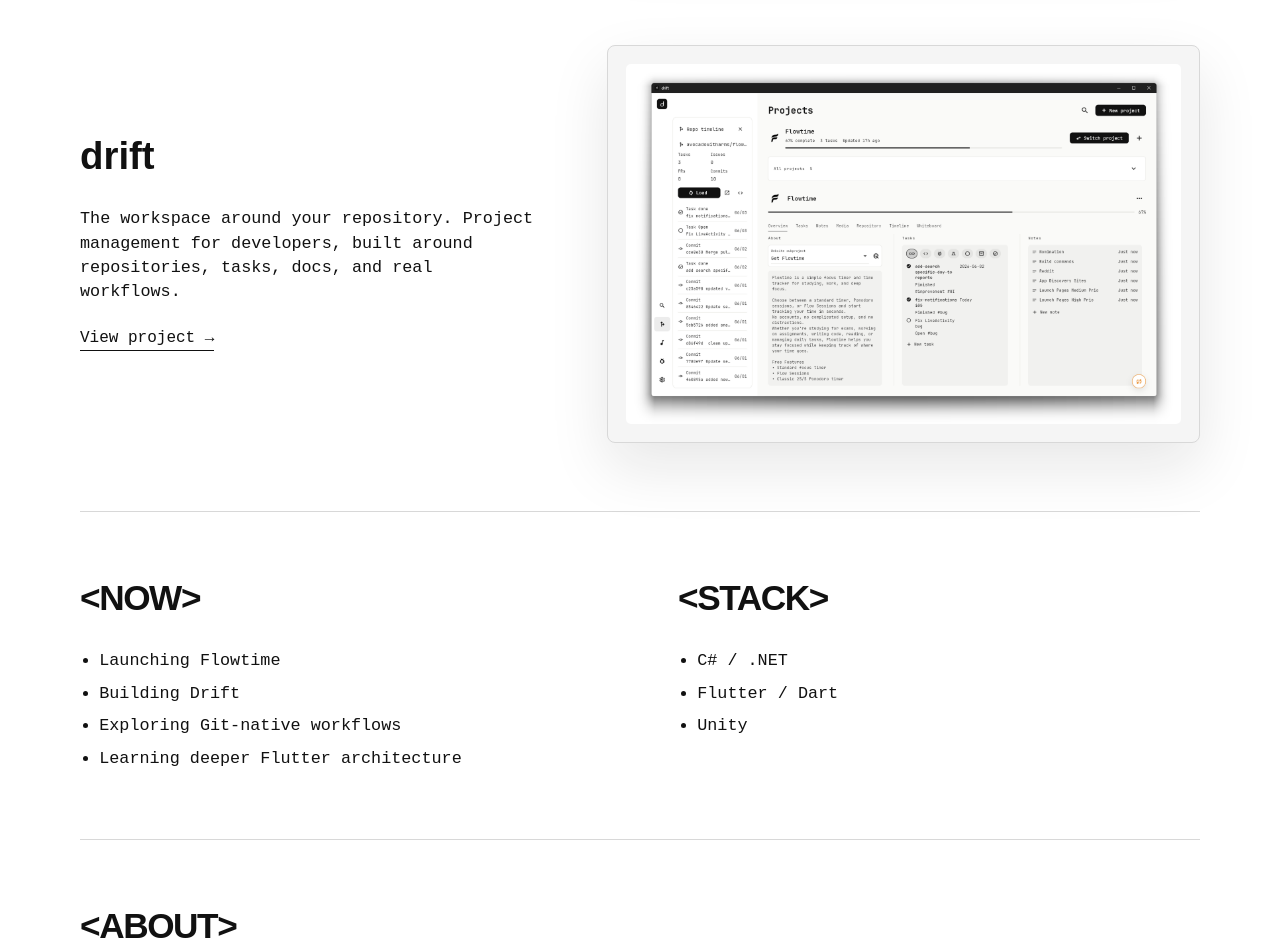
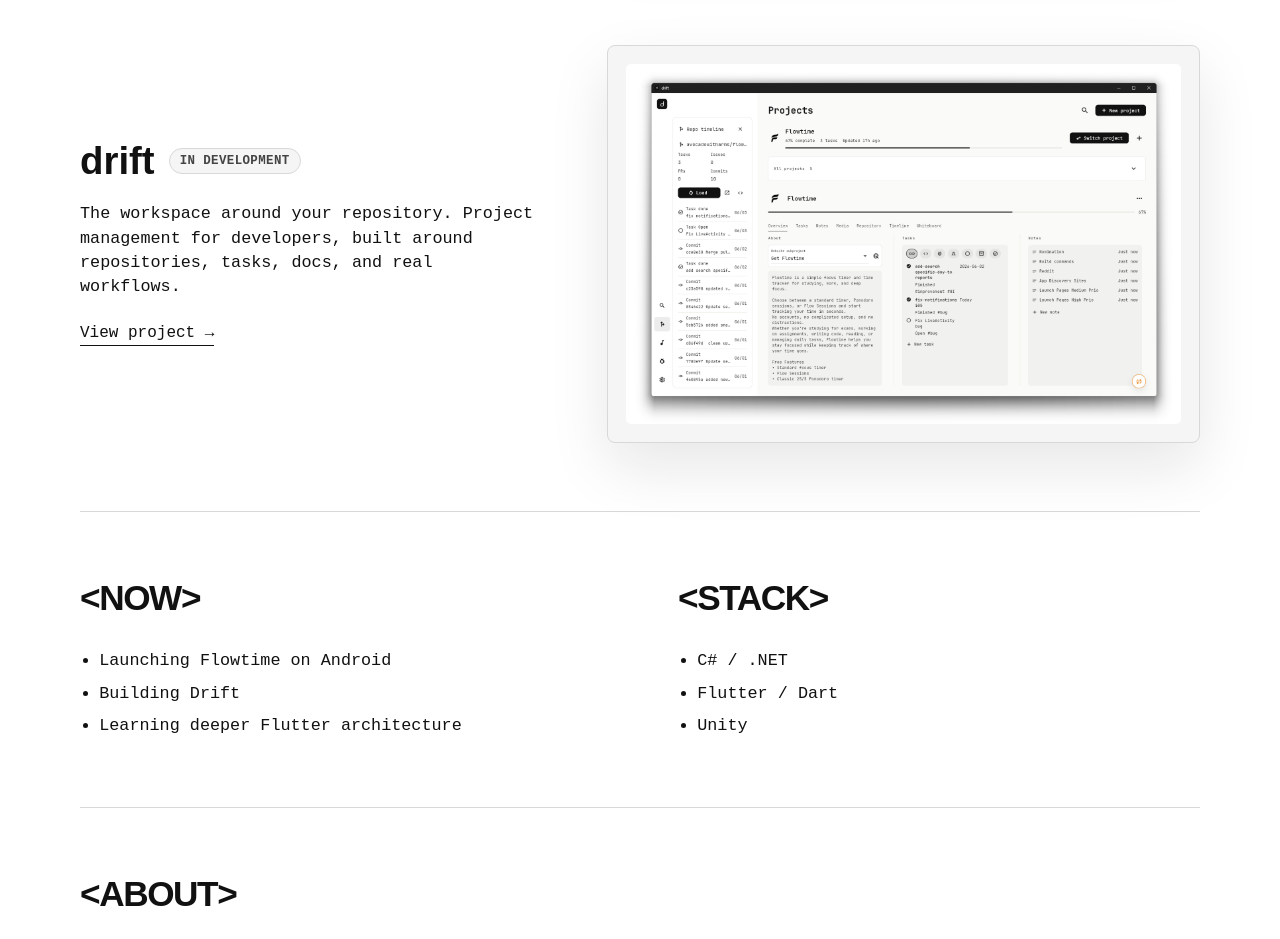
Before and after one commit to avocadowitharms/avathalheim.dev, a plain HTML site: page index.html in a window 1280 px wide. Shown: the part 1420-2359 px from the top of the page. Drawn offline with Linux system fonts and the light colour scheme.

Commit message:
updated project headers

```diff
--- a/index.html
+++ b/index.html
@@ -46,7 +46,10 @@
 
       <article class="project">
         <div class="project-copy">
-          <h3>Flowtime</h3>
+          <div class="project-heading">
+            <h3>Flowtime</h3>
+            <span class="project-badge">Shipped on iOS</span>
+          </div>
           <p>A minimal focus timer and time tracker for people who enjoy simple, effective tools.</p>
           <a class="project-link" href="https://flowtime-app.com/" target="_blank" rel="noreferrer">View project &rarr;</a>
         </div>
@@ -57,7 +60,10 @@
 
       <article class="project">
         <div class="project-copy">
-          <h3>drift</h3>
+          <div class="project-heading">
+            <h3>drift</h3>
+            <span class="project-badge">In development</span>
+          </div>
           <p>The workspace around your repository. Project management for developers, built around repositories, tasks, docs, and real workflows.</p>
           <a class="project-link" href="https://driftworkspace.app" target="_blank" rel="noreferrer">View project &rarr;</a>
         </div>
@@ -71,9 +77,8 @@
       <div>
         <h2>&lt;Now&gt;</h2>
         <ul>
-          <li>Launching Flowtime</li>
+          <li>Launching Flowtime on Android</li>
           <li>Building Drift</li>
-          <li>Exploring Git-native workflows</li>
           <li>Learning deeper Flutter architecture</li>
         </ul>
       </div>
--- a/styles.css
+++ b/styles.css
@@ -138,9 +138,33 @@
 }
 
 h3 {
-  margin: 0 0 10px;
+  margin: 0;
   font-size: clamp(1.45rem, 3vw, 2.4rem);
   line-height: 1;
+}
+
+.project-heading {
+  display: flex;
+  align-items: center;
+  flex-wrap: wrap;
+  gap: 10px 14px;
+}
+
+.project-badge {
+  display: inline-flex;
+  align-items: center;
+  min-height: 26px;
+  padding: 4px 10px;
+  color: var(--muted);
+  font-family: "Courier New", monospace;
+  font-size: 0.78rem;
+  font-weight: 800;
+  line-height: 1;
+  text-transform: uppercase;
+  letter-spacing: 0.03em;
+  border: 1.5px solid var(--soft-line);
+  border-radius: 999px;
+  background: #f5f5f5;
 }
 
 .project-copy {
```
